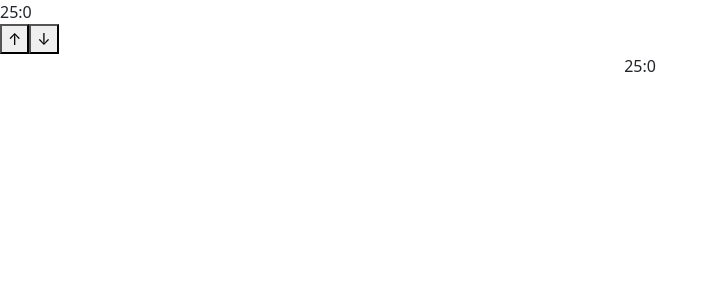
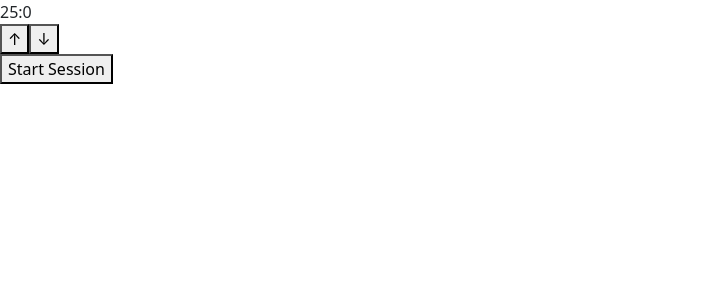
Before and after one commit to MarvelousChester/Web-Pomodoro, a React (Vite) app in the folder Pomodoro/: page / in a window 1280 px wide. Shown: the top 300 px of the page, without its empty margins (0-719 px from the left). Built offline with nearby package versions, Linux system fonts and the light colour scheme.

Commit message:
Add Work Timer appear after start Session

```diff
--- a/Pomodoro/src/App.tsx
+++ b/Pomodoro/src/App.tsx
@@ -13,17 +13,21 @@ function App() {
 
   const setWorkTimer = (time: number) => {
     setWorkTimerHook(time);
-    console.log("time set");
   };
+
+  const [workTimerVisibility, setWorkTimerVisibility] = useState(false);
 
   return (
     <>
+      <div>{workTimerVisibility && <Timer minute={workTimer}></Timer>}</div>
       <SettingTimer
         minuteInit={25}
         secondInit={0}
         onTimeChange={setWorkTimer}
       ></SettingTimer>
-      <Timer minute={workTimer}></Timer>
+      <button onClick={() => setWorkTimerVisibility(true)}>
+        Start Session
+      </button>
     </>
   );
 }
--- a/Pomodoro/src/components/Timer.tsx
+++ b/Pomodoro/src/components/Timer.tsx
@@ -3,7 +3,7 @@ interface Props {
 }
 
 const Timer = ({ minute }: Props) => {
-  return <div className="text-center">{minute + ":" + 0}</div>;
+  return <div className="text-center">{minute + ":"}</div>;
 };
 
 export default Timer;
```
